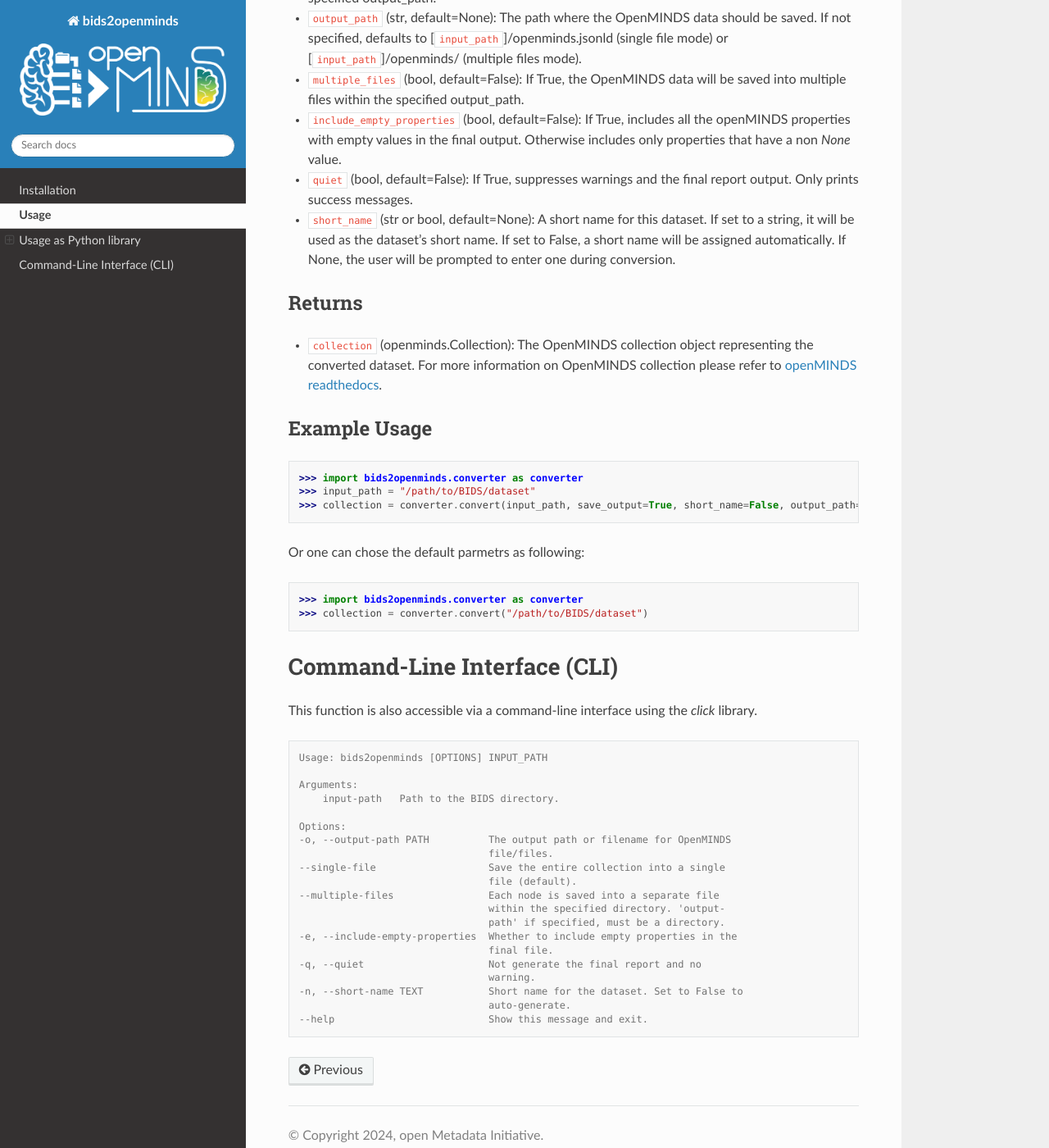
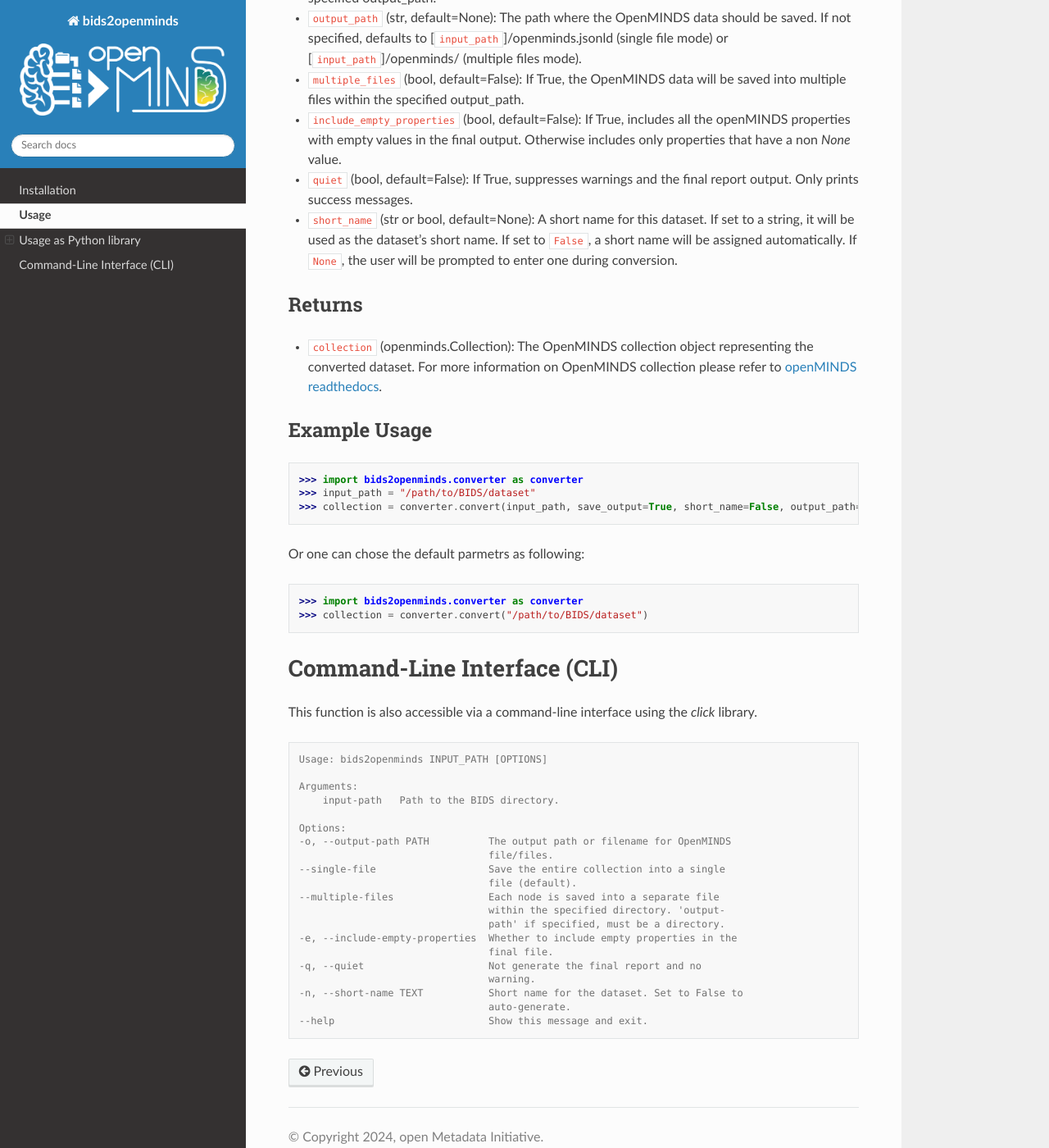
Before and after one commit to openMetadataInitiative/bids2openminds, a Sphinx documentation site: the page built from docs/source/usage.rst, in a window 1280 px wide and 1400 px high, scrolled down 689 px. Shown: the whole window at 82% size. Built offline with Sphinx 7.4.7 and the Read the Docs theme 3.1.0, drawn with Linux system fonts in a browser that asks for light colours.

Commit message:
Read the Docs

```diff
--- a/docs/source/usage.rst
+++ b/docs/source/usage.rst
@@ -23,7 +23,7 @@ Parameters
 - ``multiple_files`` (bool, default=False): If True, the OpenMINDS data will be saved into multiple files within the specified output_path.
 - ``include_empty_properties`` (bool, default=False): If True, includes all the openMINDS properties with empty values in the final output. Otherwise includes only properties that have a non `None` value.
 - ``quiet`` (bool, default=False): If True, suppresses warnings and the final report output. Only prints success messages.
-- ``short_name`` (str or bool, default=None): A short name for this dataset. If set to a string, it will be used as the dataset's short name. If set to False, a short name will be assigned automatically. If None, the user will be prompted to enter one during conversion.
+- ``short_name`` (str or bool, default=None): A short name for this dataset. If set to a string, it will be used as the dataset's short name. If set to ``False``, a short name will be assigned automatically. If ``None``, the user will be prompted to enter one during conversion.
 
 Returns
 #######
@@ -47,7 +47,7 @@ This function is also accessible via a command-line interface using the `click`
 
 .. code-block:: console
 
-    Usage: bids2openminds [OPTIONS] INPUT_PATH
+    Usage: bids2openminds INPUT_PATH [OPTIONS]
 
     Arguments:
         input-path   Path to the BIDS directory.
```
